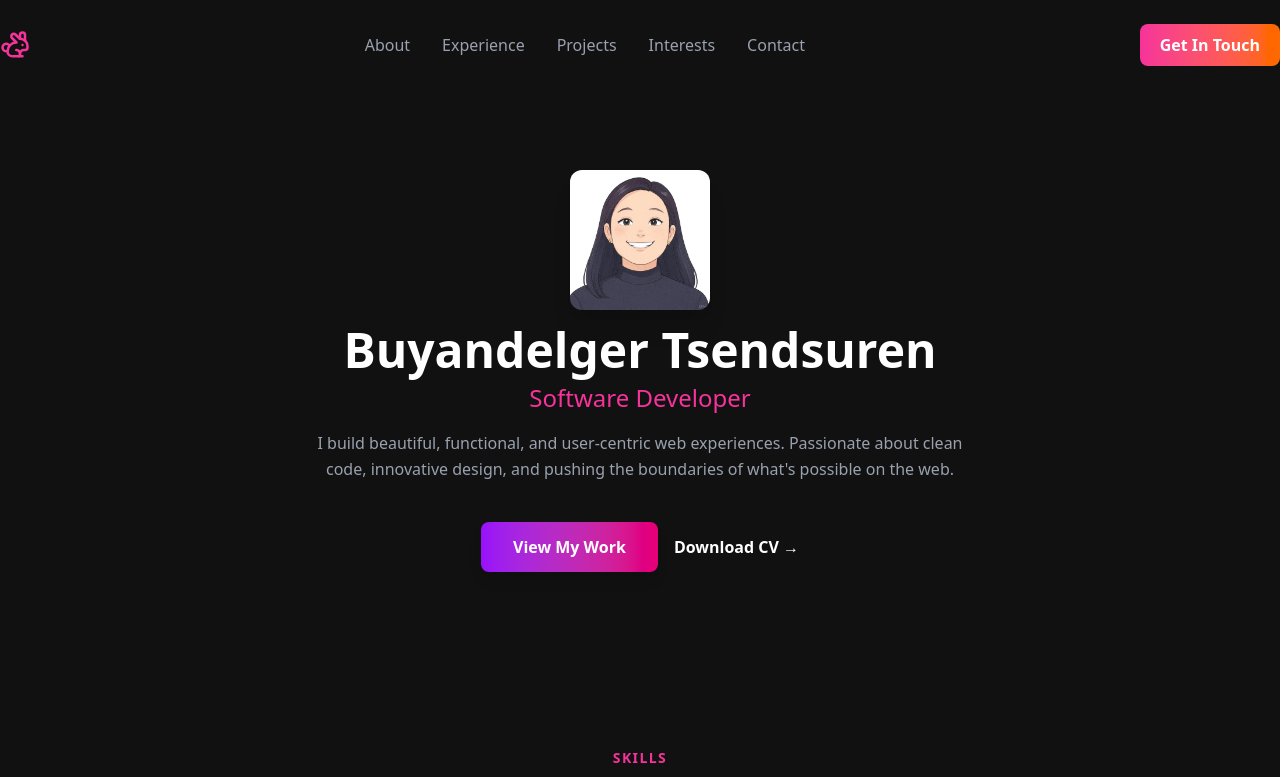
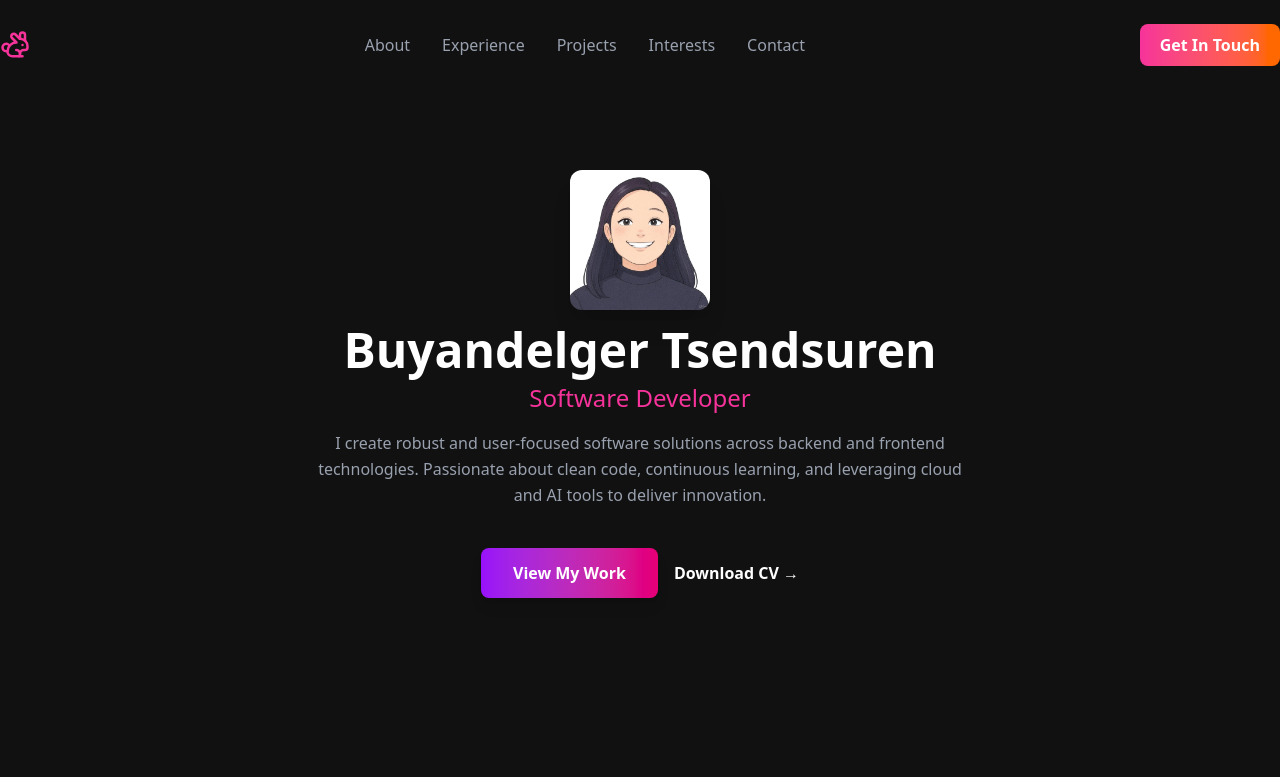
Before and after one commit to buyandelgerts/buyandelgerts.github.io, a React (Vite) app: page / in a window 1280 px wide. Shown: the top 777 px of the page. Built offline with nearby package versions, Linux system fonts and the light colour scheme.

Commit message:
changed text

```diff
--- a/src/Hero/index.tsx
+++ b/src/Hero/index.tsx
@@ -14,8 +14,8 @@ const Hero: React.FC<HeaderProps> = ({ handleScroll }) => (
             <span className="text-pink-500">{dummyData.info.profession}</span>
         </h2>
         <p className="max-w-2xl mx-auto text-gray-400 mb-8">
-            I build beautiful, functional, and user-centric web experiences. Passionate about clean code, innovative design, and pushing the
-            boundaries of what's possible on the web.
+            I create robust and user-focused software solutions across backend and frontend technologies. Passionate about clean code, continuous
+            learning, and leveraging cloud and AI tools to deliver innovation.
         </p>
         <div className="mt-10 flex flex-col sm:flex-row justify-center items-center gap-4">
             <button
```
